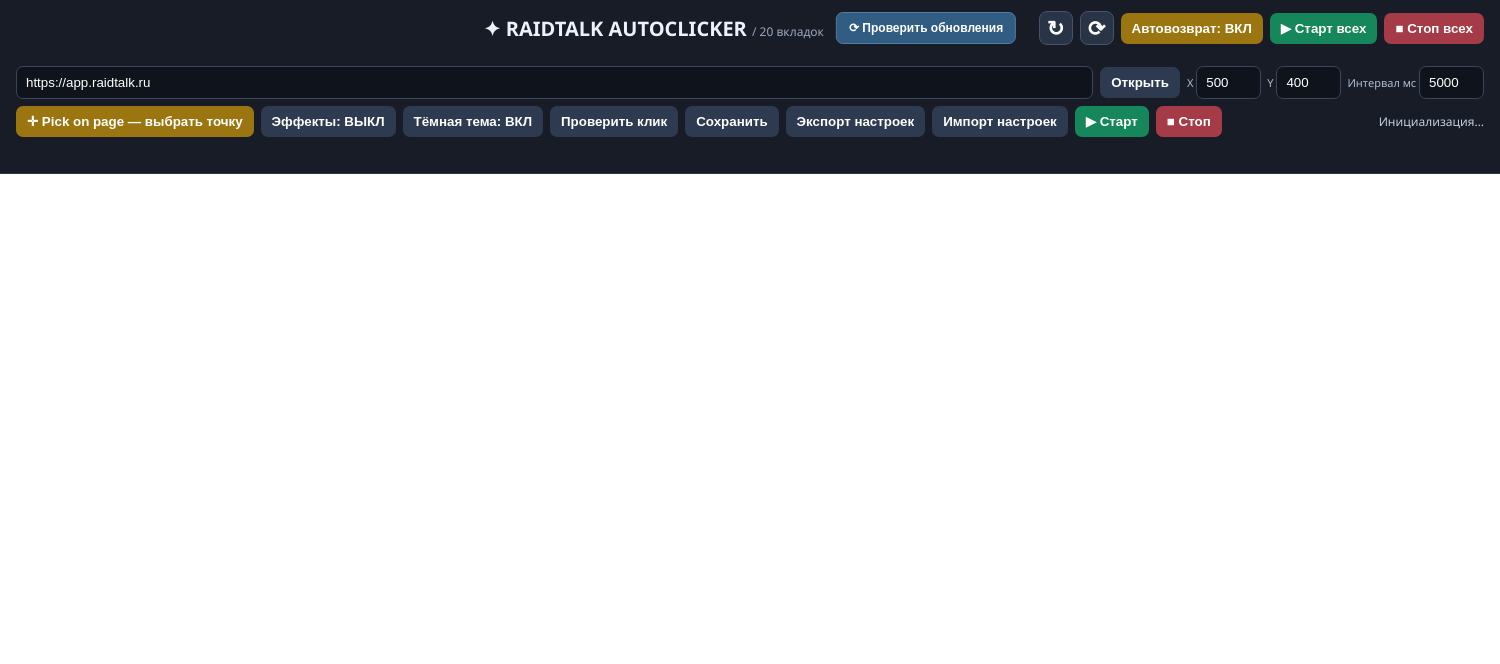
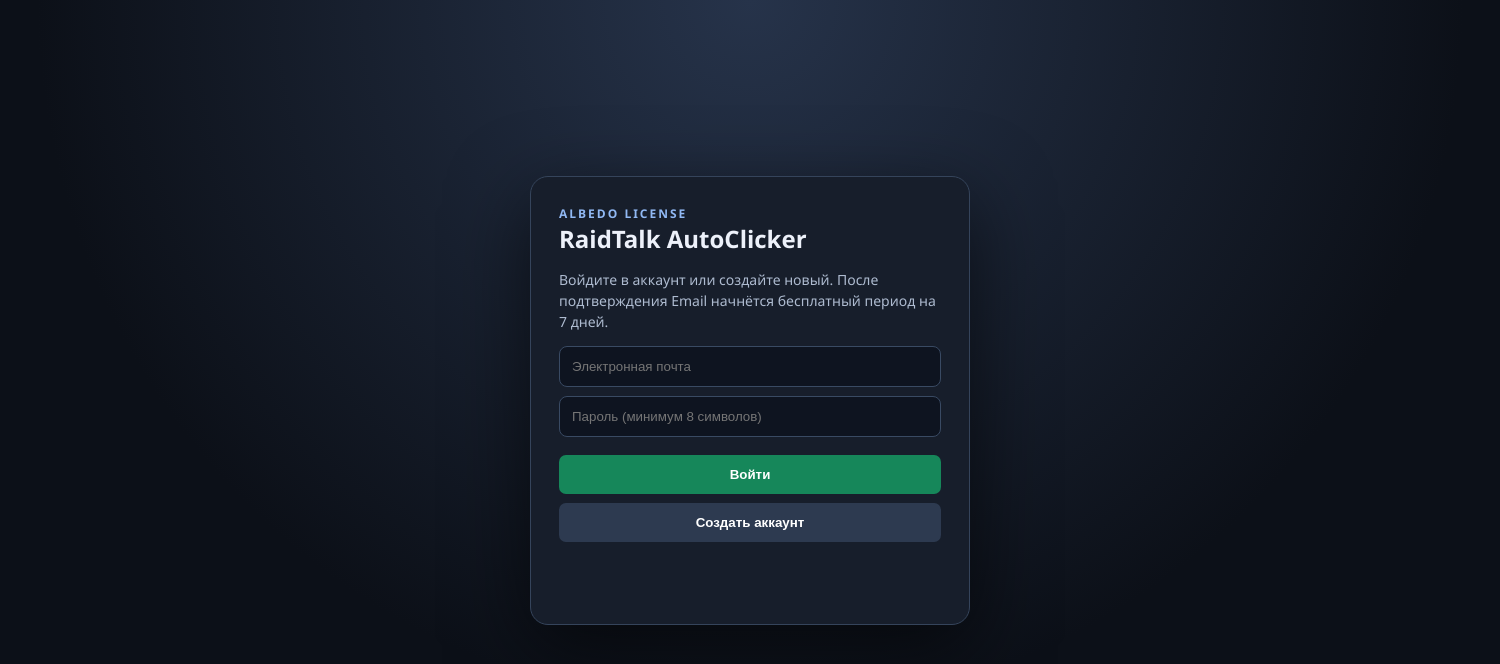
Before and after one commit to vertuozi92/RaidTalk-AutoClicker, an Electron app: page src/index.html in a window 1500 px wide. Drawn offline with Linux system fonts and the light colour scheme; no server answers.

Commit message:
Add ALBEDO login and signup gate

```diff
--- a/src/index.html
+++ b/src/index.html
@@ -20,7 +20,28 @@ button:hover{filter:brightness(1.15)}button:disabled{opacity:.5;cursor:default}.
 #browser-area{position:absolute;left:0;right:0;top:174px;bottom:0;background:#fff}
 webview{position:absolute;inset:0;width:100%;height:100%;background:#fff;border:0}
 webview.hidden{visibility:hidden;pointer-events:none}
-</style></head><body>
+
+#auth-gate{position:fixed;inset:0;z-index:99999;display:flex;align-items:center;justify-content:center;background:radial-gradient(circle at 50% 0%,#26334a,#0c1018 65%);padding:24px}
+#auth-card{width:min(440px,100%);background:#171e2b;border:1px solid #35445b;border-radius:18px;padding:28px;box-shadow:0 24px 80px #0009}
+#auth-card h1{margin:0 0 7px;font-size:24px}#auth-card p{color:#aebbd0;line-height:1.5}
+#auth-card input{display:block;width:100%;margin:9px 0;padding:12px;background:#0e1420;color:#fff;border:1px solid #394a63;border-radius:8px}
+#auth-card button{width:100%;margin-top:9px;padding:12px}#auth-message{min-height:42px;color:#c9d7ec;font-size:13px;margin-top:12px}
+body.auth-locked header,body.auth-locked #browser-area{visibility:hidden}
+#auth-logout{margin-left:8px}
+</style></head><body class="auth-locked">
+<div id="auth-gate">
+ <div id="auth-card">
+  <div style="color:#91b9f4;font-weight:700;letter-spacing:2px;font-size:12px">ALBEDO LICENSE</div>
+  <h1>RaidTalk AutoClicker</h1>
+  <p id="auth-intro">Войдите в аккаунт или создайте новый. После подтверждения Email начнётся бесплатный период на 7 дней.</p>
+  <input id="auth-email" type="email" autocomplete="username" placeholder="Электронная почта">
+  <input id="auth-password" type="password" autocomplete="current-password" placeholder="Пароль (минимум 8 символов)">
+  <button id="auth-login" class="green">Войти</button>
+  <button id="auth-signup">Создать аккаунт</button>
+  <button id="auth-logout" style="display:none;background:#35445b">Выйти из аккаунта</button>
+  <div id="auth-message"></div>
+ </div>
+</div>
 <header>
  <div class="top"><div class="brand-group"><div class="brand">✦ RAIDTALK AUTOCLICKER <span style="font-size:12px;color:#9aa9be;font-weight:400">/ 20 вкладок</span></div><button id="checkUpdates" class="update-btn" title="Проверить наличие новой версии программы">⟳ Проверить обновления</button></div>
  <div class="actions"><button class="icon-btn" id="reloadCurrent" title="Обновить выбранную вкладку" aria-label="Обновить выбранную вкладку">↻</button><button class="icon-btn" id="reloadAll" title="Обновить все 20 вкладок" aria-label="Обновить все вкладки">⟳</button><button id="autoRejoin" class="gold" title="Автоматически восстановить вход в группу после временного сбоя">Автовозврат: ВКЛ</button><button class="green" id="startAll">▶ Старт всех</button><button class="red" id="stopAll">■ Стоп всех</button></div></div>
@@ -44,5 +65,5 @@ webview.hidden{visibility:hidden;pointer-events:none}
  </div>
 </header>
 <div id="browser-area"></div>
-<script src="renderer.js"></script>
+<script src="supabase-config.js"></script><script src="renderer.js"></script>
 </body></html>
```
